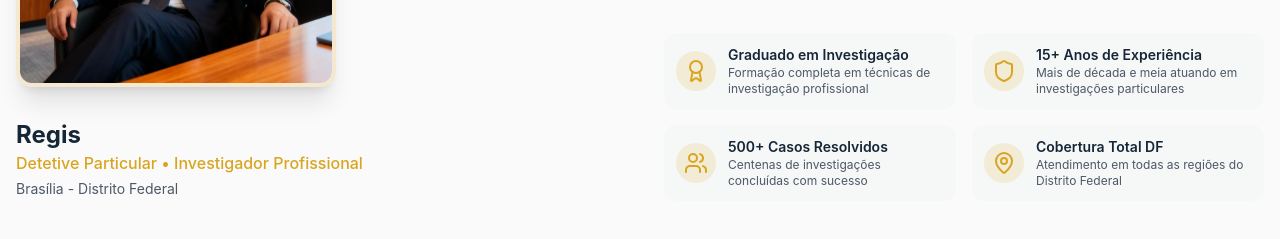
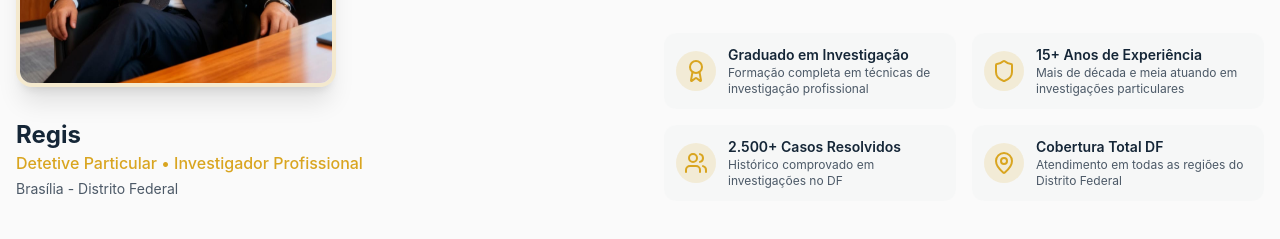
Before and after one commit to ysacostarica167-spec/detetive-regis-df, a React (Vite) app: page / in a window 1280 px wide. Shown: the part 2640-2879 px from the top of the page. Built offline with nearby package versions, Linux system fonts and the light colour scheme; the HTML template or start-up script is replaced by a standard one.

Commit message:
Changes
Co-authored-by: ysacostarica167-spec <231507751+ysacostarica167-spec@users.noreply.github.com>

```diff
--- a/src/components/AboutSection.tsx
+++ b/src/components/AboutSection.tsx
@@ -17,8 +17,8 @@ const AboutSection = () => {
     },
     {
       icon: <Users className="w-6 h-6 text-detective-gold" />,
-      title: "500+ Casos Resolvidos",
-      description: "Centenas de investigações concluídas com sucesso"
+      title: "2.500+ Casos Resolvidos",
+      description: "Histórico comprovado em investigações no DF"
     },
     {
       icon: <MapPin className="w-6 h-6 text-detective-gold" />,
```
